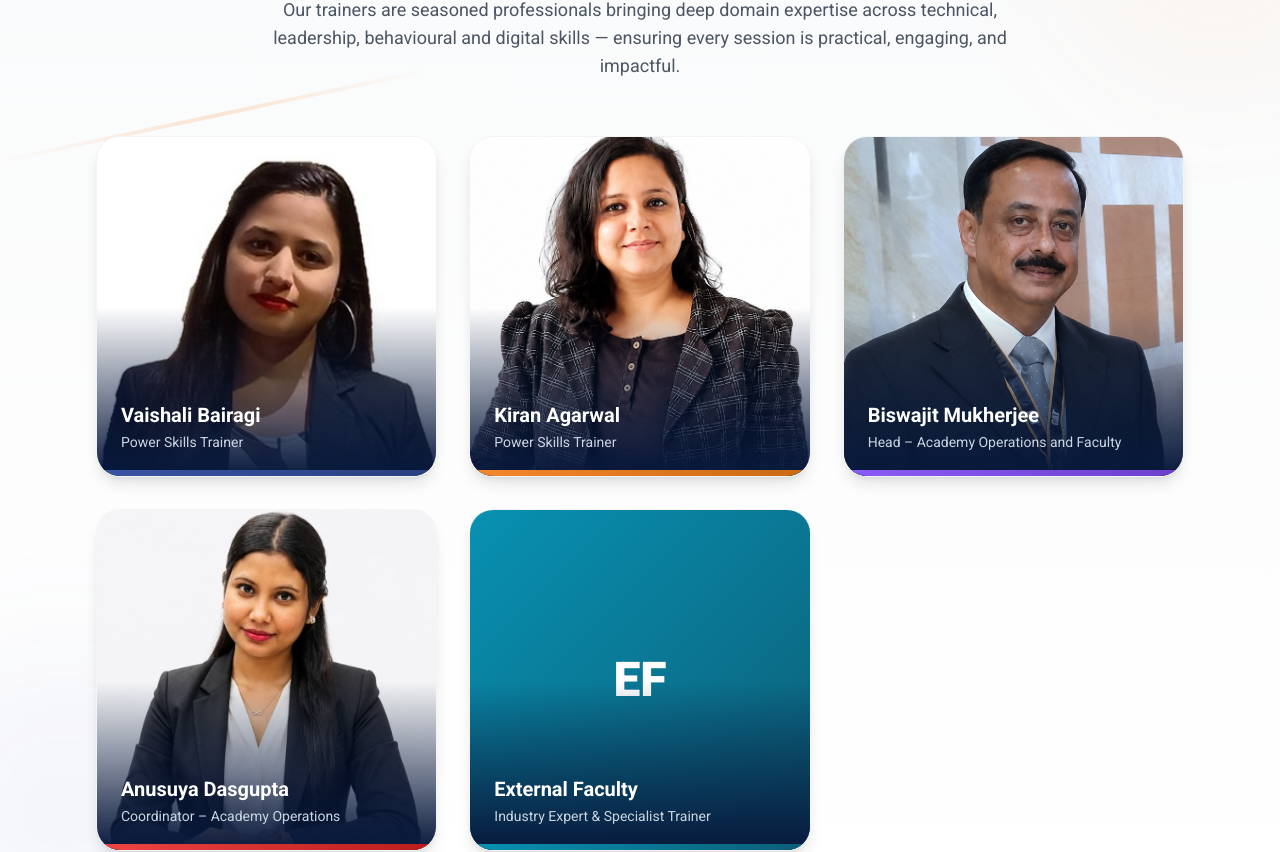
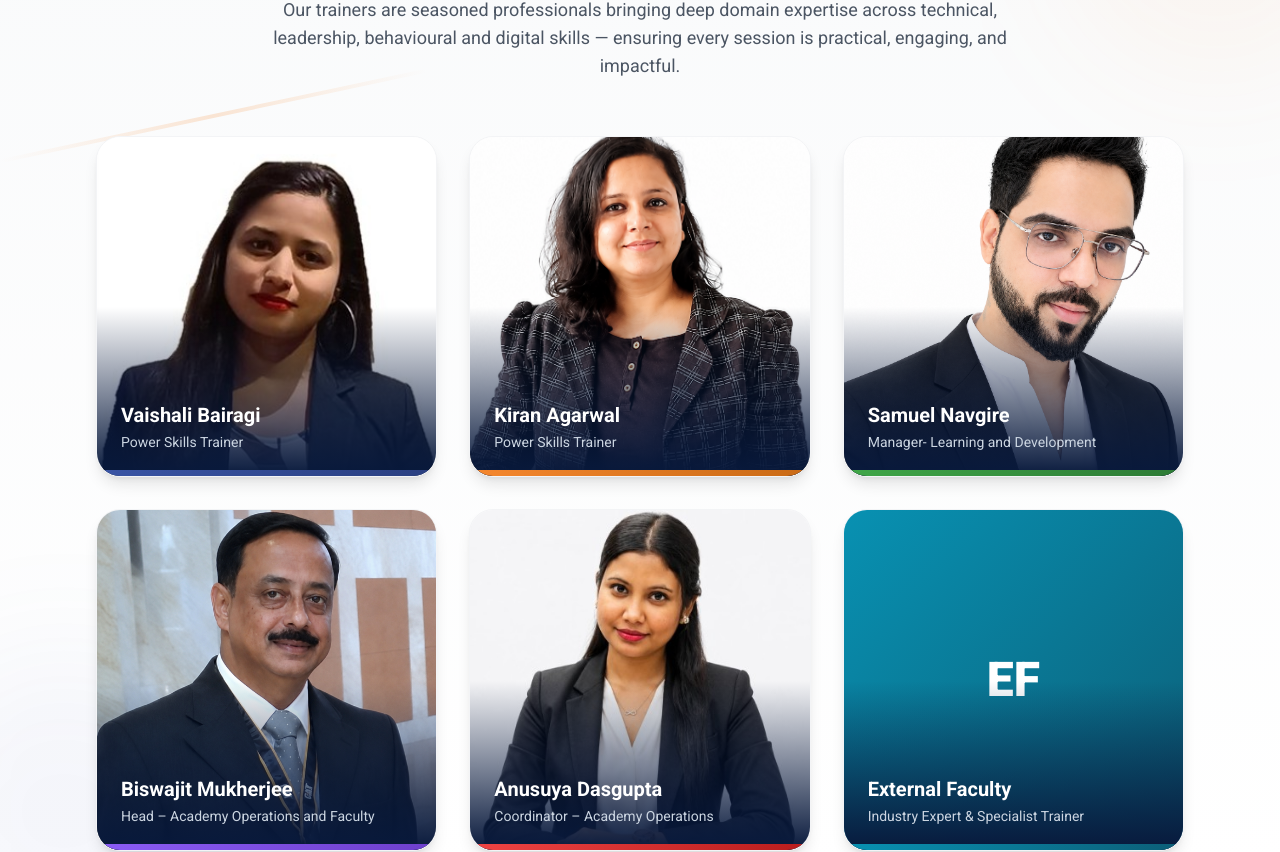
Before and after one commit to AcceleronSolutionsGit/Acceleron_GIITA, a Next.js app: page / in a window 1280 px wide. Shown: the part 2190-3042 px from the top of the page. Built offline with nearby package versions, Linux system fonts and the light colour scheme.

Commit message:
Updated faculty and testimonial video

```diff
--- a/next.config.ts
+++ b/next.config.ts
@@ -33,6 +33,7 @@ const securityHeaders = [
       "img-src 'self' data: blob:;",
       "font-src 'self' data:;",
       "connect-src 'self';",
+      "media-src 'self' https://pub-6e380ffc48a9477ea8031f2a34a815f6.r2.dev https://*.r2.dev blob: data:;",
       "frame-src 'self' https://*.openstreetmap.org https://*.google.com https://*.google.co.in;",
       "frame-ancestors 'self';",
       "base-uri 'self';",
--- a/src/components/FacultySection.tsx
+++ b/src/components/FacultySection.tsx
@@ -31,14 +31,14 @@ const facultyData: FacultyMember[] = [
     image: `${basePath}/images/faculty/kiran-agarwal.png`,
     color: 'from-[#F5872E] to-[#c96a15]',
   },
-  // {
-  //   id: 3,
-  //   name: 'Nilasish Dey',
-  //   designation: 'Power Skills/Leadership Skills Trainer',
-  //   initials: 'ND',
-  //   image: `${basePath}/images/faculty/nilasish-dey.jpg`,
-  //   color: 'from-[#40A748] to-[#2d7a35]',
-  // },
+  {
+    id: 3,
+    name: 'Samuel Navgire',
+    designation: 'Manager- Learning and Development',
+    initials: 'SN',
+    image: `${basePath}/images/faculty/samuel-navgire.png`,
+    color: 'from-[#40A748] to-[#2d7a35]',
+  },
   {
     id: 4,
     name: 'Biswajit Mukherjee',
```
Also changed, not shown: public/images/faculty/samuel-navgire.png (added).
